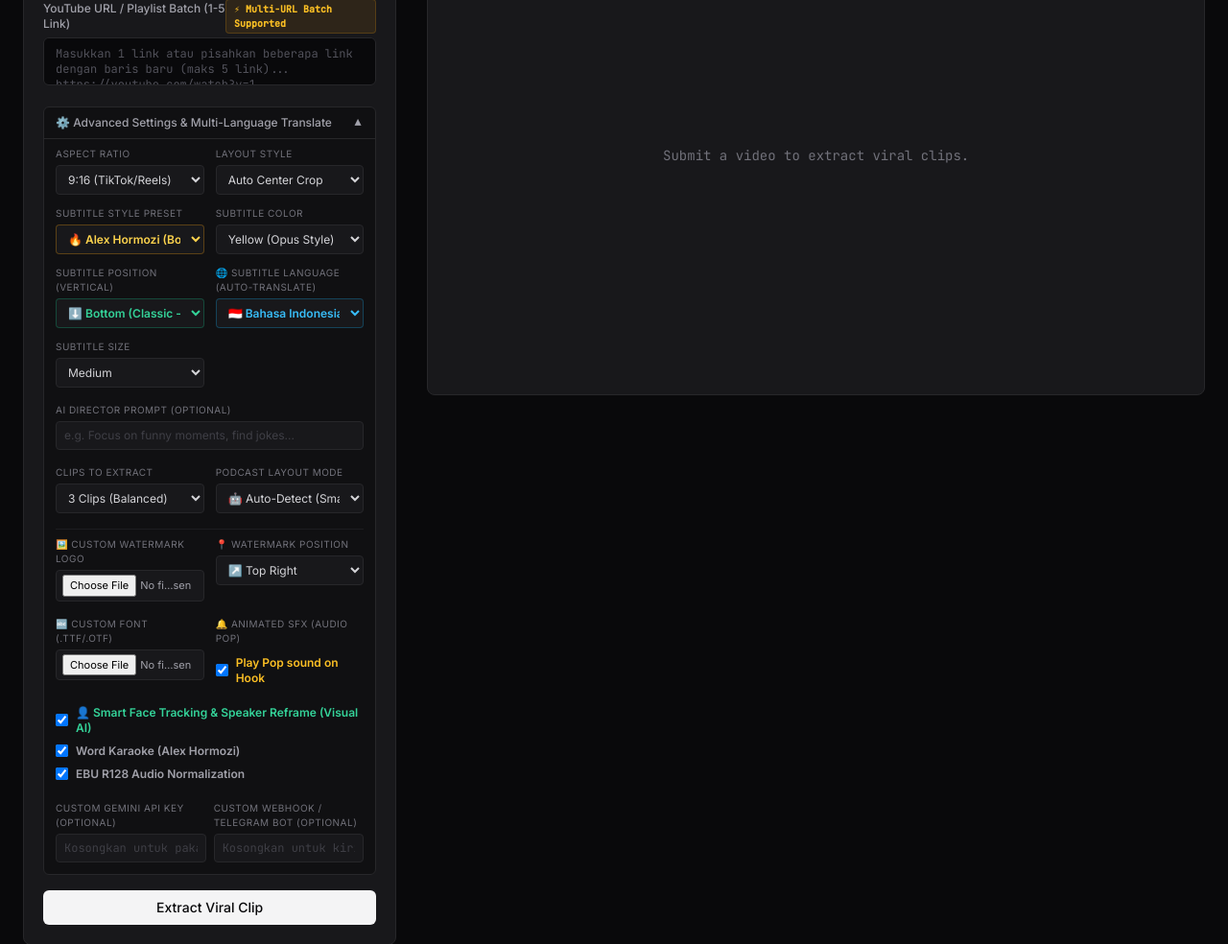
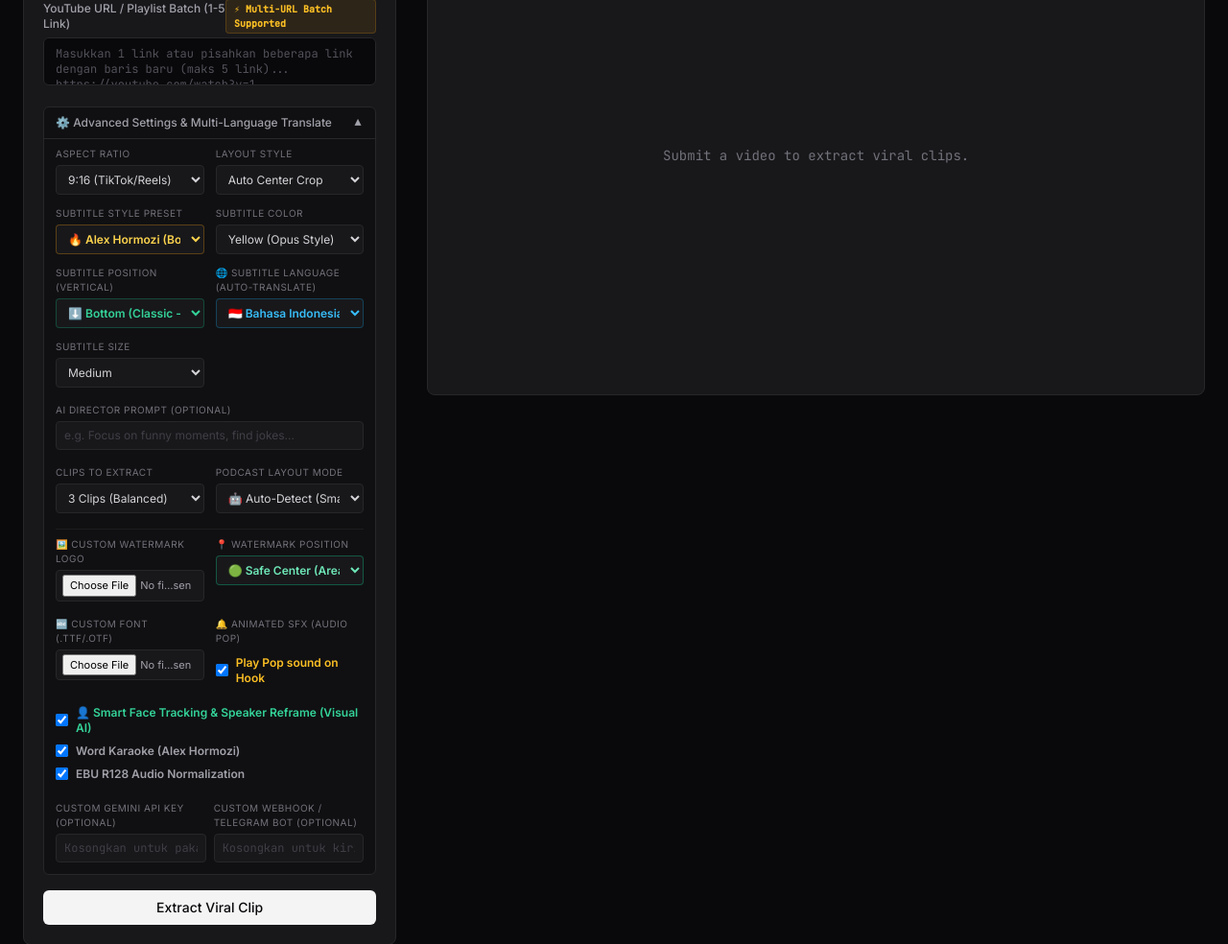
Before and after one commit to Dhani078/danclip-, a FastAPI app: page / in a window 1280 px wide, after a click that opens the changed part. Shown: the part 169-1153 px from the top of the page at 96% size. Run offline with FastAPI, Linux system fonts and the light colour scheme; some libraries are stand-ins or nearby versions.

Commit message:
feat: Add Green Safe Zone watermark positioning options to avoid TikTok UI overlap

```diff
--- a/templates/index.html
+++ b/templates/index.html
@@ -217,11 +217,15 @@
                                 </div>
                                 <div>
                                     <label class="text-[10px] text-zinc-500 uppercase tracking-wider mb-1 block">📍 Watermark Position</label>
-                                    <select id="watermarkPosition" class="w-full bg-zinc-900 border border-zinc-800 rounded text-xs text-zinc-300 py-1.5 px-2 focus:outline-none">
-                                        <option value="top_right" selected>↗️ Top Right</option>
-                                        <option value="top_left">↖️ Top Left</option>
-                                        <option value="bottom_right">↘️ Bottom Right</option>
-                                        <option value="bottom_left">↙️ Bottom Left</option>
+                                    <select id="watermarkPosition" class="w-full bg-zinc-900 border border-emerald-500/40 rounded text-xs text-emerald-300 font-semibold py-1.5 px-2 focus:outline-none focus:border-emerald-500">
+                                        <option value="safe_center" selected>🟢 Safe Center (Area Hijau Safe Zone)</option>
+                                        <option value="safe_top_center">🟢 Safe Top Center (Di Atas Wajah)</option>
+                                        <option value="safe_middle_right">🟢 Safe Middle Right (Aman dr Tombol Like)</option>
+                                        <option value="safe_middle_left">🟢 Safe Middle Left</option>
+                                        <option value="top_right">↗️ Top Right (Pojok Kanan Atas)</option>
+                                        <option value="top_left">↖️ Top Left (Pojok Kiri Atas)</option>
+                                        <option value="bottom_right">↘️ Bottom Right (Pojok Kanan Bawah)</option>
+                                        <option value="bottom_left">↙️ Bottom Left (Pojok Kiri Bawah)</option>
                                     </select>
                                 </div>
                             </div>
```
Also changed, not shown: services/ffmpeg.py (+15 -4 lines).
